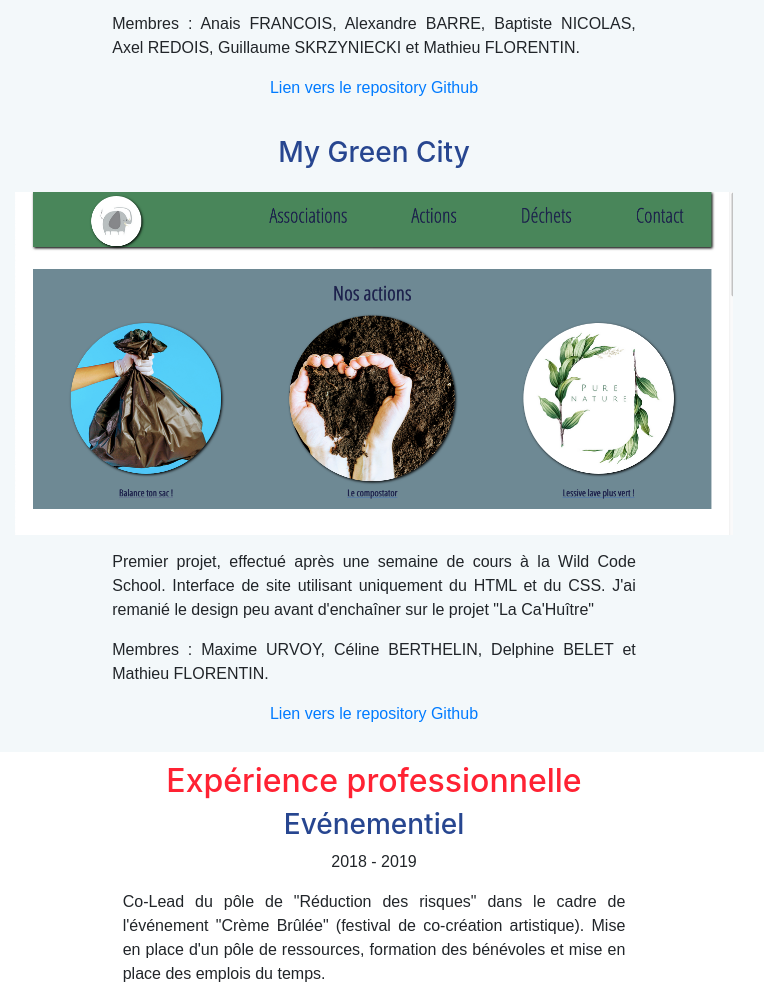
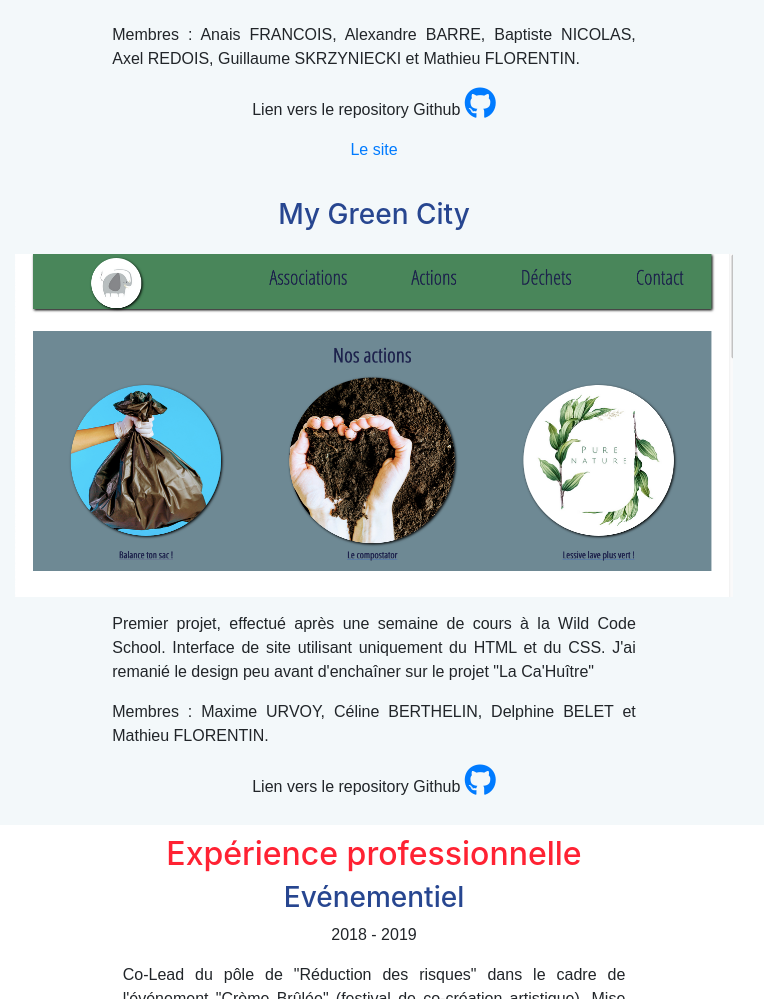
Before and after one commit to Mflow18/Mflow18.github.io, a plain HTML site: page index.html in a window 1280 px wide. Shown: the part 2582-3581 px from the top of the page, without its empty margins (266-1030 px from the left). Drawn offline with nearby package versions, Linux system fonts and the light colour scheme; a web font is replaced by a local one.

Commit message:
Icon modifs

```diff
--- a/index.html
+++ b/index.html
@@ -90,9 +90,8 @@
                 Langage : PHP.
                 Fonctionnalités : Ajout de produit, back-office, upload de fichiers, création de panier.
             </p>
-            <p>
-                <a class="link" href="https://github.com/WildCodeSchool/nantes-0919-php-la-cahuitre">Lien vers le repository
-                    Github</a>
+            <p>Lien vers le repository Github
+                <a class="link" href="https://github.com/WildCodeSchool/nantes-0919-php-la-cahuitre"><i class="fab fa-github fa-2x"></i></a>
             </p>
             <p>
                 <a class="link" href="http://la-cahuitre.hopto.org/">Le site</a>
@@ -123,9 +122,11 @@
             <p>Membres : Anais FRANCOIS, Alexandre BARRE, Baptiste NICOLAS, Axel REDOIS, Guillaume SKRZYNIECKI
                 et Mathieu FLORENTIN.
             </p>
+            <p>Lien vers le repository Github
+                <a class="link" href="https://github.com/Mflow18/The-Rocky-Amour-Picture-Show"><i class="fab fa-github fa-2x"></i></a>
+            </p>
             <p>
-                <a class="link" href="https://github.com/Mflow18/The-Rocky-Amour-Picture-Show">Lien vers le repository
-                    Github</a>
+                <a class="link" href="http://rocky.mathieuflorentin.com/">Le site</a>
             </p>
         </div>
     </div>
@@ -144,9 +145,8 @@
             </p>
             <p>Membres : Maxime URVOY, Céline BERTHELIN, Delphine BELET et Mathieu FLORENTIN.
             </p>
-            <p>
-                <a class="link" href="https://github.com/Mflow18/GreenCityPHP">Lien vers le repository
-                    Github</a>
+            <p>Lien vers le repository Github
+                <a class="link" href="https://github.com/Mflow18/GreenCityPHP"><i class="fab fa-github fa-2x"></i></a>
             </p>
         </div>
     </div>
```
